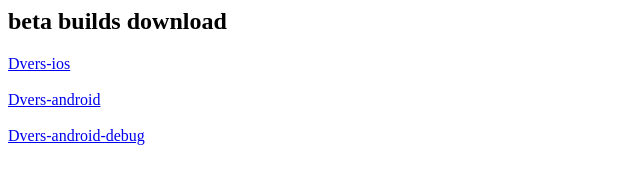
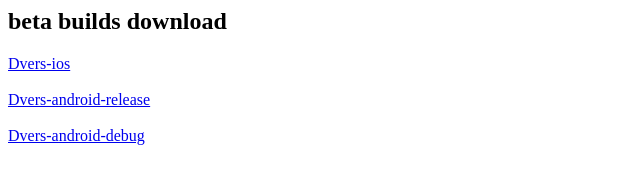
Before and after one commit to NattapongPaka/dvers, a plain HTML site: page index.html in a window 1280 px wide. Shown: the full height of the page, 0-640 px from the left. Drawn offline with Linux system fonts and the light colour scheme.

Commit message:
Update index.html

```diff
--- a/index.html
+++ b/index.html
@@ -11,7 +11,7 @@
         href="itms-services://?action=download-manifest&amp;url=https://dl.dropboxusercontent.com/s/7jdz4bot66tnw8d/manifest.plist">Dvers-ios</a>
     </br>
     </br>
-    <a href="https://dl.dropboxusercontent.com/s/7ngg6qzg00jraoe/app-release.apk">Dvers-android</a>
+    <a href="https://dl.dropboxusercontent.com/s/7ngg6qzg00jraoe/app-release.apk">Dvers-android-release</a>
     </br>
     </br>
     <a href="https://dl.dropboxusercontent.com/s/d2m530xjx3cgr6d/app-debug.apk">Dvers-android-debug</a>
```
